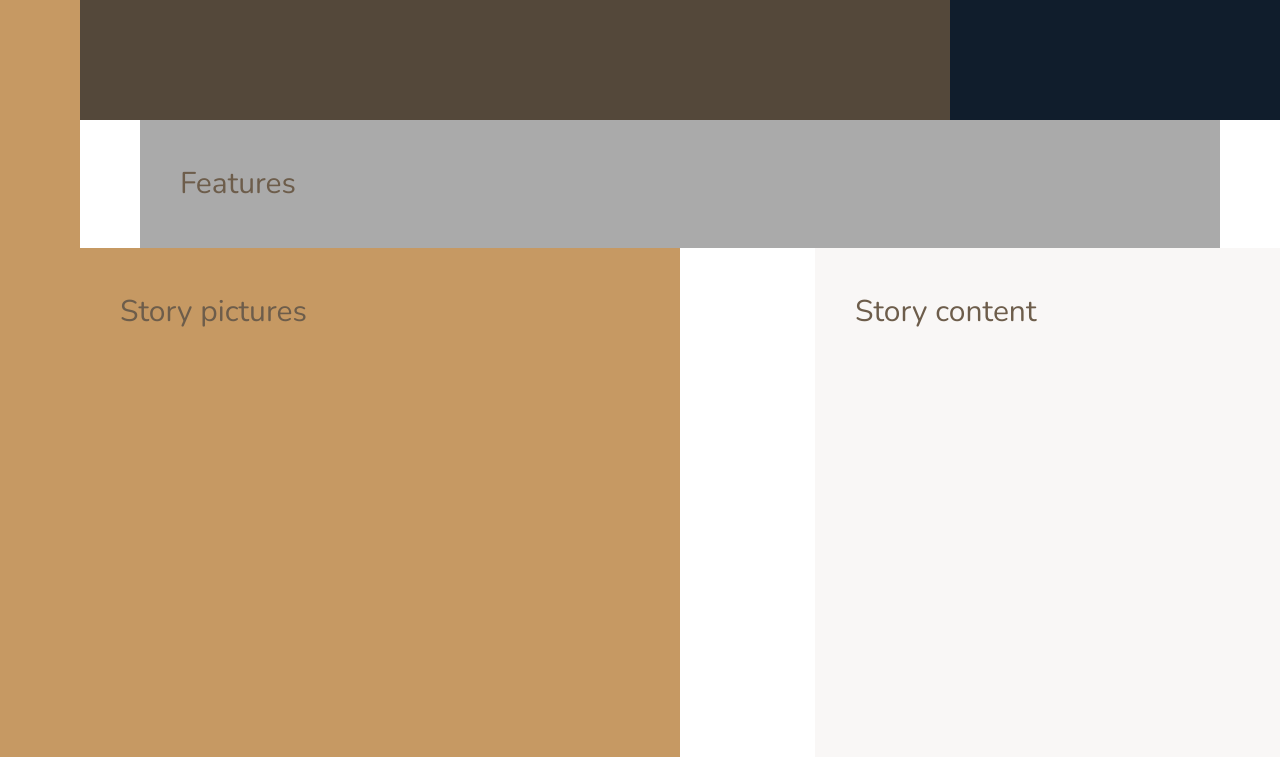
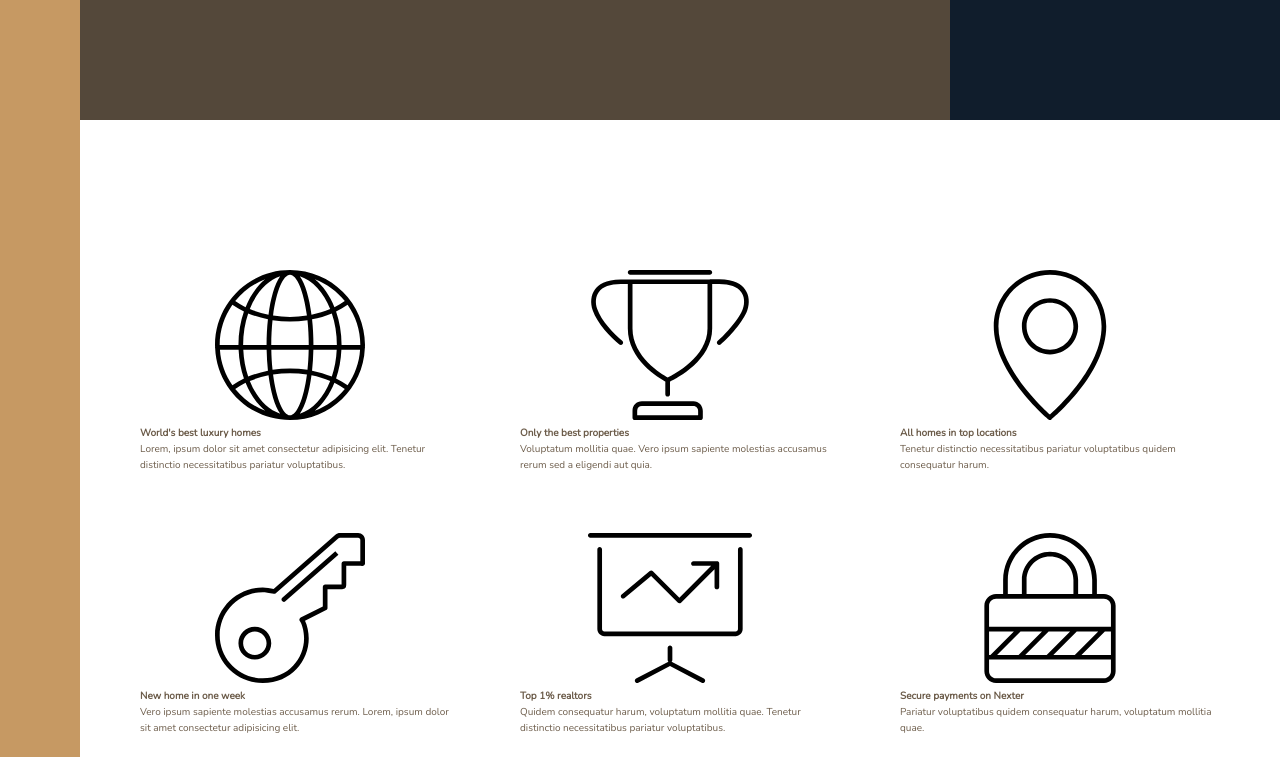
Before and after one commit to JuanTorres93/css-course-nexter-project-3, a website: page index.html in a window 1280 px wide. Shown: the part 520-1277 px from the top of the page. Drawn offline with nearby package versions, Linux system fonts and the light colour scheme; files that its build step writes are made by us from their sources.

Commit message:
Started features section

```diff
--- a/index.html
+++ b/index.html
@@ -27,7 +27,74 @@
     </div>
 
     <section class="features">
-        Features
+        <div class="feature">
+            <svg class="feature__icon">
+                <use xlink:href="img/sprite.svg#icon-global"></use>
+            </svg>
+
+            <h4 class="heading-4">World's best luxury homes</h4>
+            <p class="feature__text">
+                Lorem, ipsum dolor sit amet consectetur adipisicing elit. Tenetur distinctio necessitatibus pariatur
+                voluptatibus.
+            </p>
+        </div>
+
+        <div class="feature">
+            <svg class="feature__icon">
+                <use xlink:href="img/sprite.svg#icon-trophy"></use>
+            </svg>
+
+            <h4 class="heading-4">Only the best properties</h4>
+            <p class="feature__text">
+                Voluptatum mollitia quae. Vero ipsum sapiente molestias accusamus rerum sed a eligendi aut quia.
+            </p>
+        </div>
+
+        <div class="feature">
+            <svg class="feature__icon">
+                <use xlink:href="img/sprite.svg#icon-map-pin"></use>
+            </svg>
+
+            <h4 class="heading-4">All homes in top locations</h4>
+            <p class="feature__text">
+                Tenetur distinctio necessitatibus pariatur voluptatibus quidem consequatur harum.
+            </p>
+        </div>
+
+        <div class="feature">
+            <svg class="feature__icon">
+                <use xlink:href="img/sprite.svg#icon-key"></use>
+            </svg>
+
+            <h4 class="heading-4">New home in one week</h4>
+            <p class="feature__text">
+                Vero ipsum sapiente molestias accusamus rerum. Lorem, ipsum dolor sit amet consectetur adipisicing elit.
+            </p>
+        </div>
+
+        <div class="feature">
+            <svg class="feature__icon">
+                <use xlink:href="img/sprite.svg#icon-presentation"></use>
+            </svg>
+
+            <h4 class="heading-4">Top 1% realtors</h4>
+            <p class="feature__text">
+                Quidem consequatur harum, voluptatum mollitia quae. Tenetur distinctio necessitatibus pariatur
+                voluptatibus.
+            </p>
+        </div>
+
+        <div class="feature">
+            <svg class="feature__icon">
+                <use xlink:href="img/sprite.svg#icon-lock"></use>
+            </svg>
+
+            <h4 class="heading-4">Secure payments on Nexter</h4>
+            <p class="feature__text">
+                Pariatur voluptatibus quidem consequatur harum, voluptatum mollitia quae.
+            </p>
+
+        </div>
     </section>
 
     <section class="story__pictures">
--- a/sass/_base.scss
+++ b/sass/_base.scss
@@ -38,10 +38,4 @@ body {
     display: grid;
     grid-template-rows: 80vh min-content 40vw repeat(3, min-content);
     grid-template-columns: [sidebar-start] 8rem [sidebar-end full-start] minmax(6rem, 1fr) [center-start] repeat(8, [col-start] minmax(min-content, 14rem) [col-end]) [center-end] minmax(6rem, 1fr) [full-end];
-
-    // TODO DELETE, JUST FOR DEV
-    &>* {
-        font-size: 3rem;
-        padding: 40px;
-    }
 }
--- a/sass/_features.scss
+++ b/sass/_features.scss
@@ -1,7 +1,12 @@
 @use "base" as *;
 
 .features {
-    background-color: $color-grey-light-2;
+    grid-column: center-start / center-end;
+    margin: 15rem 0;
 
-    grid-column: center-start / center-end;
+    // TODO Research about subgrids. A the time of the course, subgrids were not implemented.
+    display: grid;
+    grid-template-columns: repeat(3, 1fr);
+    // DOC this grid works only with implicit rows
+    grid-gap: 6rem;
 }
```
